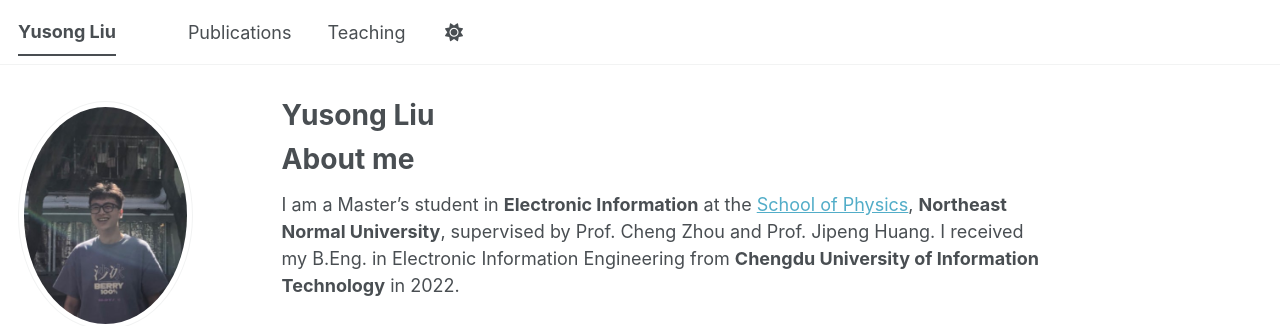
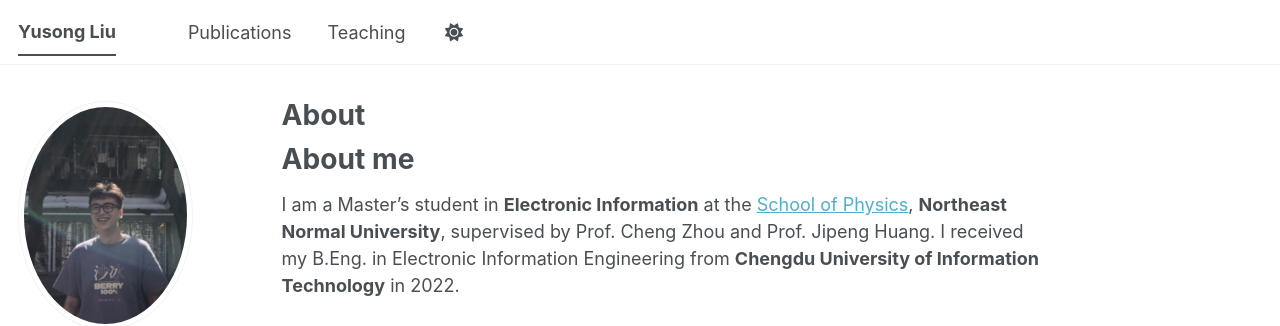
Before and after one commit to Pulse-liu/Pulse-liu.github.io, a Jekyll site: the page built from _pages/about.md, in a window 1280 px wide and 900 px high. Shown: the top 326 px of the window. Built offline with Jekyll 4.4.1, drawn with Linux system fonts in a browser that asks for light colours; a style sheet for code colours, icons or effects is not loaded.

Commit message:
Update about.md

```diff
--- a/_pages/about.md
+++ b/_pages/about.md
@@ -1,6 +1,6 @@
 ---
 permalink: /
-title: "Yusong Liu"
+title: "About"
 author_profile: true
 redirect_from:
   - /about/
```
